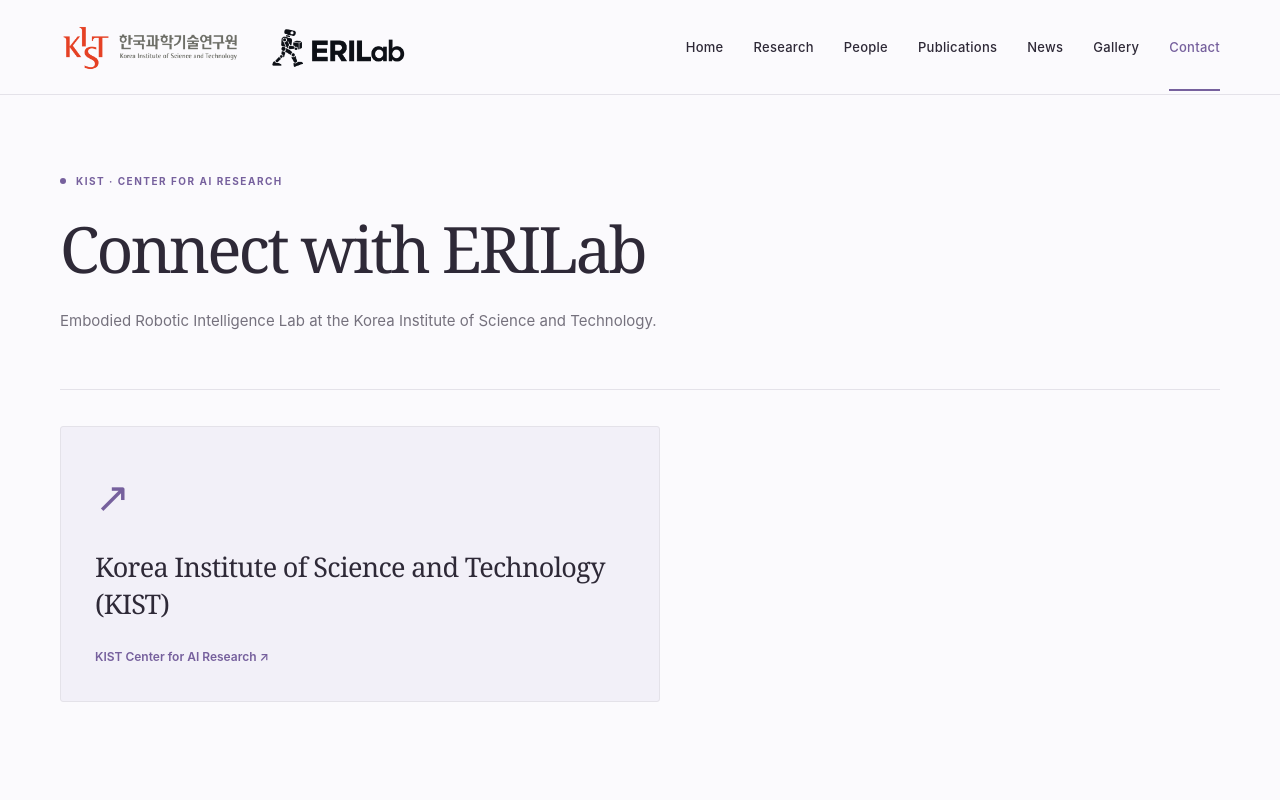
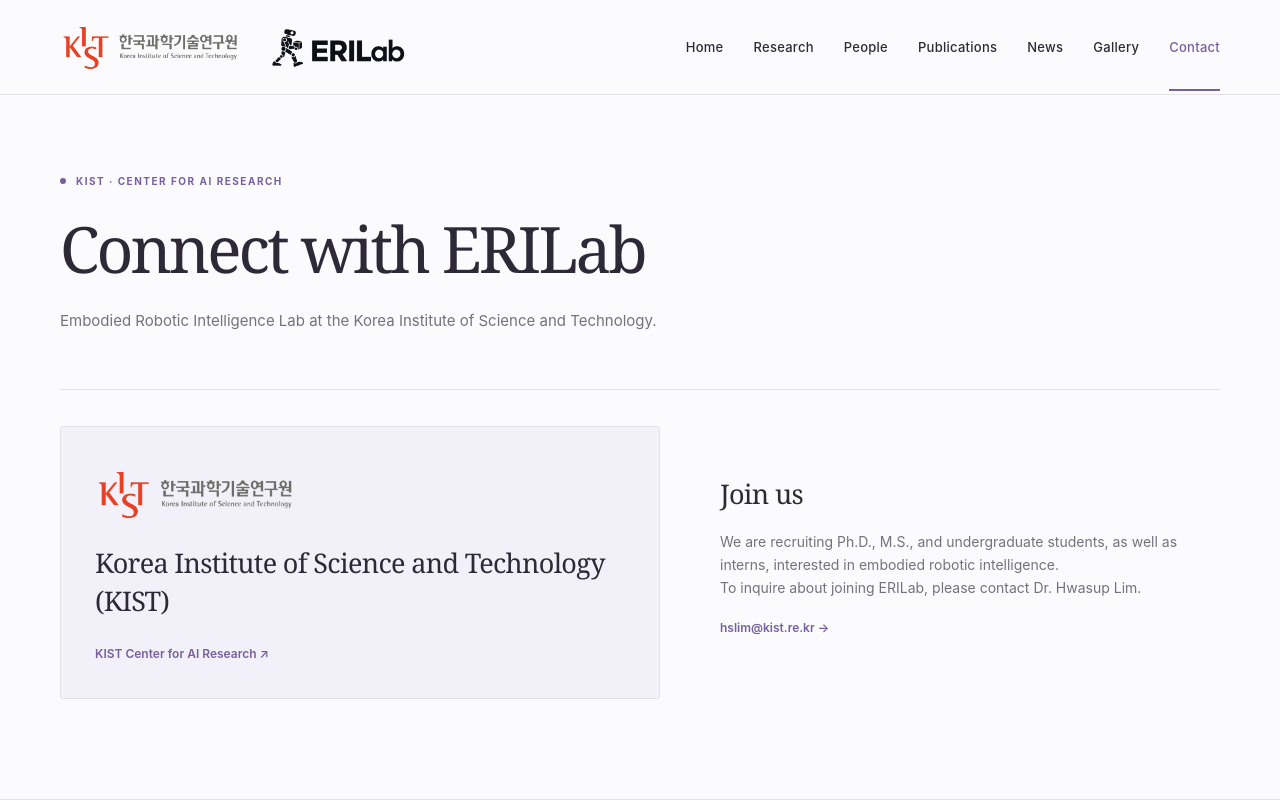
Before and after one commit to hwslim/hwslim.github.io, a Next.js app: page /contact in a window 1280 px wide. Shown: the top 800 px of the page. Built offline with nearby package versions, Linux system fonts and the light colour scheme.

Commit message:
Add linked KIST logo and recruiting contact information

```diff
--- a/components/content-page.tsx
+++ b/components/content-page.tsx
@@ -1,4 +1,5 @@
 import { SiteShell, ResearchCards, PeopleCards, AlumniList, PublicationList, NewsList, GalleryCards } from './site';
+import { SiteImage } from './site-image';
 import { getSettings, getRecords, peopleGroups, studentPrograms, researcherRank, publicPerson, linkUrl } from '../lib/content.mjs';
 
 export function ContentPage({ page }: { page: string }) {
@@ -29,7 +30,7 @@
       {page === 'publications' && (entries.length ? years.map(year => <div className="publication-year" key={year}><h2 className="year-label">{year}</h2><PublicationList entries={entries.filter(item => item.year === year)} /></div>) : <p className="empty-state">{site.publications_empty}</p>)}
       {page === 'news' && (entries.length ? <NewsList entries={entries} /> : <p className="empty-state">{site.news_empty}</p>)}
       {page === 'gallery' && (entries.length ? <GalleryCards entries={entries} /> : <p className="empty-state">{site.gallery_empty}</p>)}
-      {page === 'contact' && <div className="contact-grid"><div className="contact-panel"><span className="contact-mark" aria-hidden="true">↗</span><h2>{site.contact_location}</h2>{site.contact_address && <p className="preserve-lines">{site.contact_address}</p>}{site.contact_email && <a className="text-link" href={`mailto:${site.contact_email}`}>{site.contact_email} →</a>}{linkUrl(site.contact_url) && <a className="text-link" href={linkUrl(site.contact_url)} target="_blank" rel="noopener noreferrer">{site.contact_link_label} ↗</a>}</div>{site.join_description && <div className="join-panel"><h2>{site.join_title}</h2><p className="preserve-lines">{site.join_description}</p></div>}</div>}
+      {page === 'contact' && <div className="contact-grid"><div className="contact-panel">{linkUrl(site.kist_logo) && linkUrl(site.contact_url) && <a className="contact-logo" href={linkUrl(site.contact_url)} target="_blank" rel="noopener noreferrer" aria-label={site.contact_link_label}><SiteImage src={linkUrl(site.kist_logo)} alt="KIST — Korea Institute of Science and Technology" width="1229" height="405" /></a>}<h2>{site.contact_location}</h2>{site.contact_address && <p className="preserve-lines">{site.contact_address}</p>}{linkUrl(site.contact_url) && <a className="text-link" href={linkUrl(site.contact_url)} target="_blank" rel="noopener noreferrer">{site.contact_link_label} ↗</a>}</div>{(site.join_description || site.contact_email) && <div className="join-panel"><h2>{site.join_title}</h2>{site.join_description && <p className="preserve-lines">{site.join_description}</p>}{site.contact_email && <a className="text-link" href={`mailto:${site.contact_email}`}>{site.contact_email} →</a>}</div>}</div>}
     </section>
   </SiteShell>;
 }
--- a/content/settings/contact.json
+++ b/content/settings/contact.json
@@ -3,9 +3,9 @@
   "contact_intro": "Embodied Robotic Intelligence Lab at the Korea Institute of Science and Technology.",
   "contact_location": "Korea Institute of Science and Technology (KIST)",
   "contact_address": "",
-  "contact_email": "",
+  "contact_email": "hslim@kist.re.kr",
   "contact_url": "https://cai.kist.re.kr/",
   "contact_link_label": "KIST Center for AI Research",
   "join_title": "Join us",
-  "join_description": ""
+  "join_description": "We are recruiting Ph.D., M.S., and undergraduate students, as well as interns, interested in embodied robotic intelligence.\nTo inquire about joining ERILab, please contact Dr. Hwasup Lim."
 }
--- a/public/admin/config.json
+++ b/public/admin/config.json
@@ -437,7 +437,7 @@
               "label": "공개 이메일",
               "widget": "string",
               "required": false,
-              "default": ""
+              "default": "hslim@kist.re.kr"
             },
             {
               "name": "contact_url",
@@ -465,7 +465,7 @@
               "label": "지원 안내 내용 (입력하면 표시)",
               "widget": "text",
               "required": false,
-              "default": ""
+              "default": "We are recruiting Ph.D., M.S., and undergraduate students, as well as interns, interested in embodied robotic intelligence.\nTo inquire about joining ERILab, please contact Dr. Hwasup Lim."
             }
           ]
         }
```
Also changed, not shown: app/globals.css.
